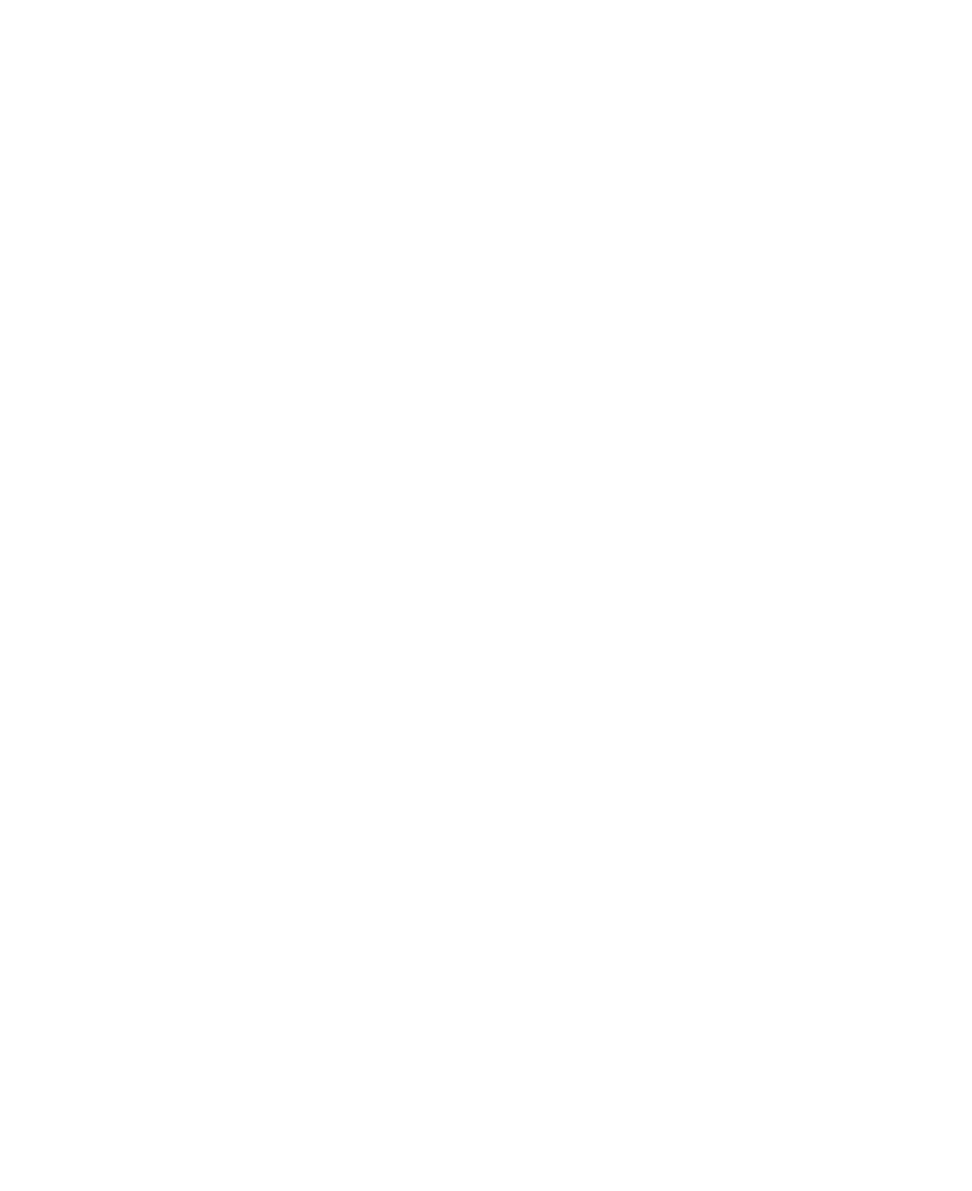
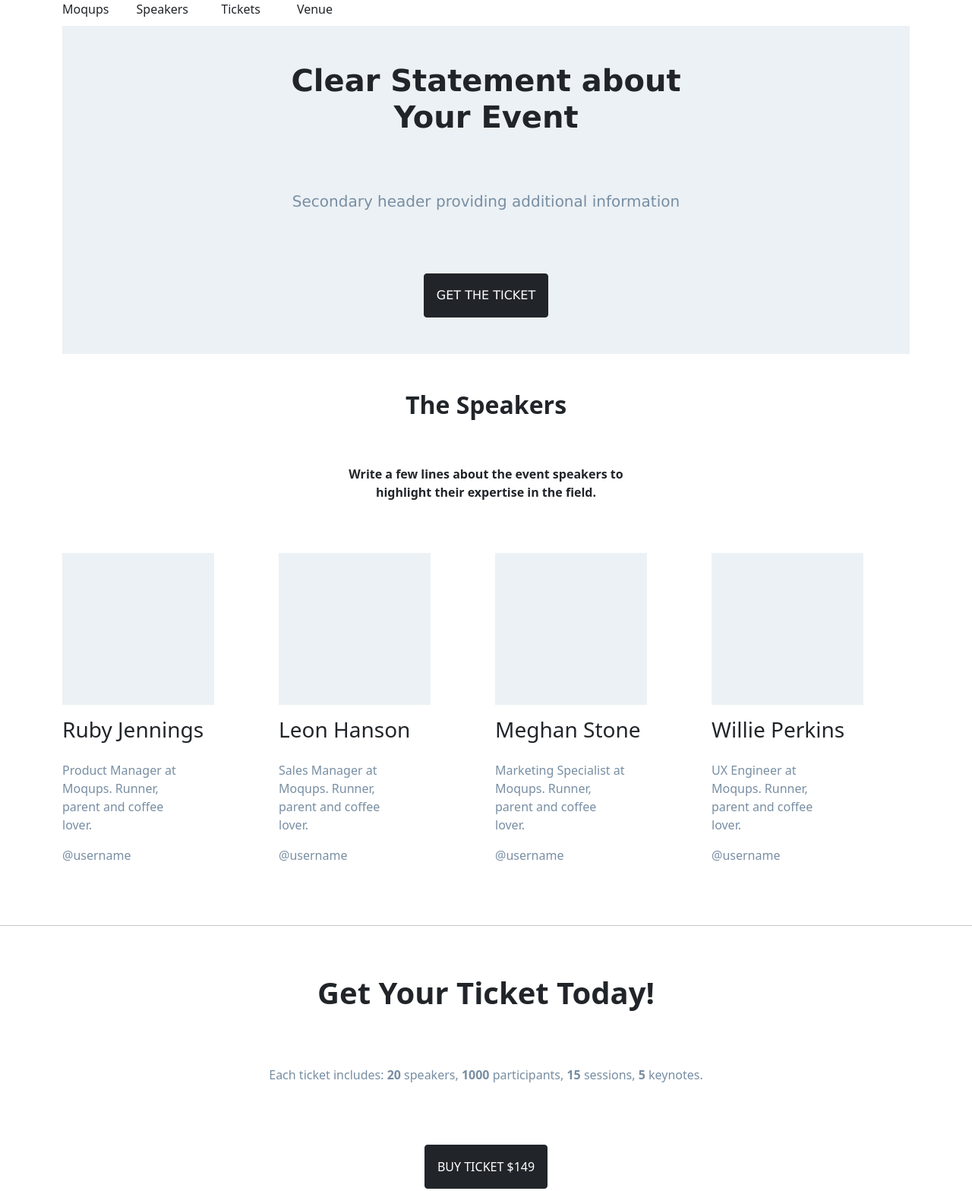
Before and after one commit to AdamDuCodex/event-landing-page, a plain HTML site: page index.html in a window 1280 px wide. Shown: the top 1568 px of the page at 76% size. Before the commit the page ends 800 px from the top, so only its background shows below. Drawn offline with nearby package versions, Linux system fonts and the light colour scheme.

Commit message:
Almost done

```diff
--- a/CSS/style.css
+++ b/CSS/style.css
@@ -0,0 +1,16 @@
+.jumbo {
+    background-color: #ECF1F5;
+    font-size: 20px;
+    font-family: 'Lucida Sans Unicode';
+    margin-top: 10px;
+}
+
+.herotext {
+    color: #788EA3;
+}
+
+.box {
+    width: 200px;
+    height: 200px;
+    background-color: #ECF1F5;
+}
--- a/index.html
+++ b/index.html
@@ -7,9 +7,83 @@
     <link rel="stylesheet" href="./CSS/style.css">
     <!-- Bootstrap CSS -->
     <link href="https://cdn.jsdelivr.net/npm/bootstrap@5.1.3/dist/css/bootstrap.min.css" rel="stylesheet" integrity="sha384-1BmE4kWBq78iYhFldvKuhfTAU6auU8tT94WrHftjDbrCEXSU1oBoqyl2QvZ6jIW3" crossorigin="anonymous">
-    <title>Daily Challenge Day 3</title>
+    <link href="./CSS/style.css" rel="stylesheet">
+    <title>Daily Challenge Day 6</title>
 </head>
 <body>
+    <div class="container-sm">
+        <div class="row">
+            <div class="col-1 d-flex justify-content-start">
+            Moqups
+            </div>
+            <div class="col-1 border-navbar d-flex justify-content-end">
+            Speakers
+            </div>
+            <div class="col-1 border-navbar d-flex justify-content-end">
+            Tickets
+            </div>
+            <div class="col-1 border-navbar d-flex justify-content-end">
+            Venue
+            </div>
+        </div>
+    </div>
+
+    <div class="container">
+        <div class="jumbotron jumbo text-center">
+          <h1 class="fw-bold py-5">Clear Statement about <br>Your Event</h1>
+          <p class="herotext p-3">Secondary header providing additional information</p>
+          <button type="button" class="btn btn-dark p-3 my-5">GET THE TICKET</button>
+        </div>
+    </div>
+
+    <div class="container">
+        <div class="jumbotron text-center">
+          <h2 class="fw-bold py-5">The Speakers</h2>
+          <p class="fw-bold p-1">Write a few lines about the event speakers to<br> highlight their expertise in the field.</p>
+        </div>
+    </div>
+
+    <div class="container py-5">
+        <div class="row">
+          <div class="col">
+            <div class="box"></div>
+            <h3 class="py-3">Ruby Jennings</h3>
+            <p class="herotext">Product Manager at<br> Moqups. Runner,<br> parent and coffee<br> lover.</p>
+            <p class="herotext">@username</p>
+          </div>
+          <div class="col">
+            <div class="box"></div>
+            <h3 class="py-3">Leon Hanson</h3>
+            <p class="herotext">Sales Manager at<br> Moqups. Runner,<br> parent and coffee<br> lover.</p>
+            <p class="herotext">@username</p>
+          </div>
+          <div class="col">
+            <div class="box"></div>
+            <h3 class="py-3">Meghan Stone</h3>
+            <p class="herotext">Marketing Specialist at<br> Moqups. Runner,<br> parent and coffee<br> lover.</p>
+            <p class="herotext">@username</p>
+          </div>
+          <div class="col">
+            <div class="box"></div>
+            <h3 class="py-3">Willie Perkins</h3>
+            <p class="herotext">UX Engineer at<br> Moqups. Runner,<br> parent and coffee<br> lover.</p>
+            <p class="herotext">@username</p>
+          </div>
+        </div>
+      </div>
+
+      <hr>
+
+    <div class="container">
+        <div class="jumbotron text-center">
+          <h1 class="fw-bold py-5">Get Your Ticket Today!</h1>
+          <p class="herotext p-3">Each ticket includes: <span class="fw-bold">20</span> speakers, <span class="fw-bold">1000</span> participants, <span class="fw-bold">15</span> sessions, <span class="fw-bold">5</span> keynotes.</p>
+          <button type="button" class="btn btn-dark p-3 my-5">BUY TICKET $149</button>
+        </div>
+    </div>
+
+    <hr>
+
 
 </body>
 </html>
```
